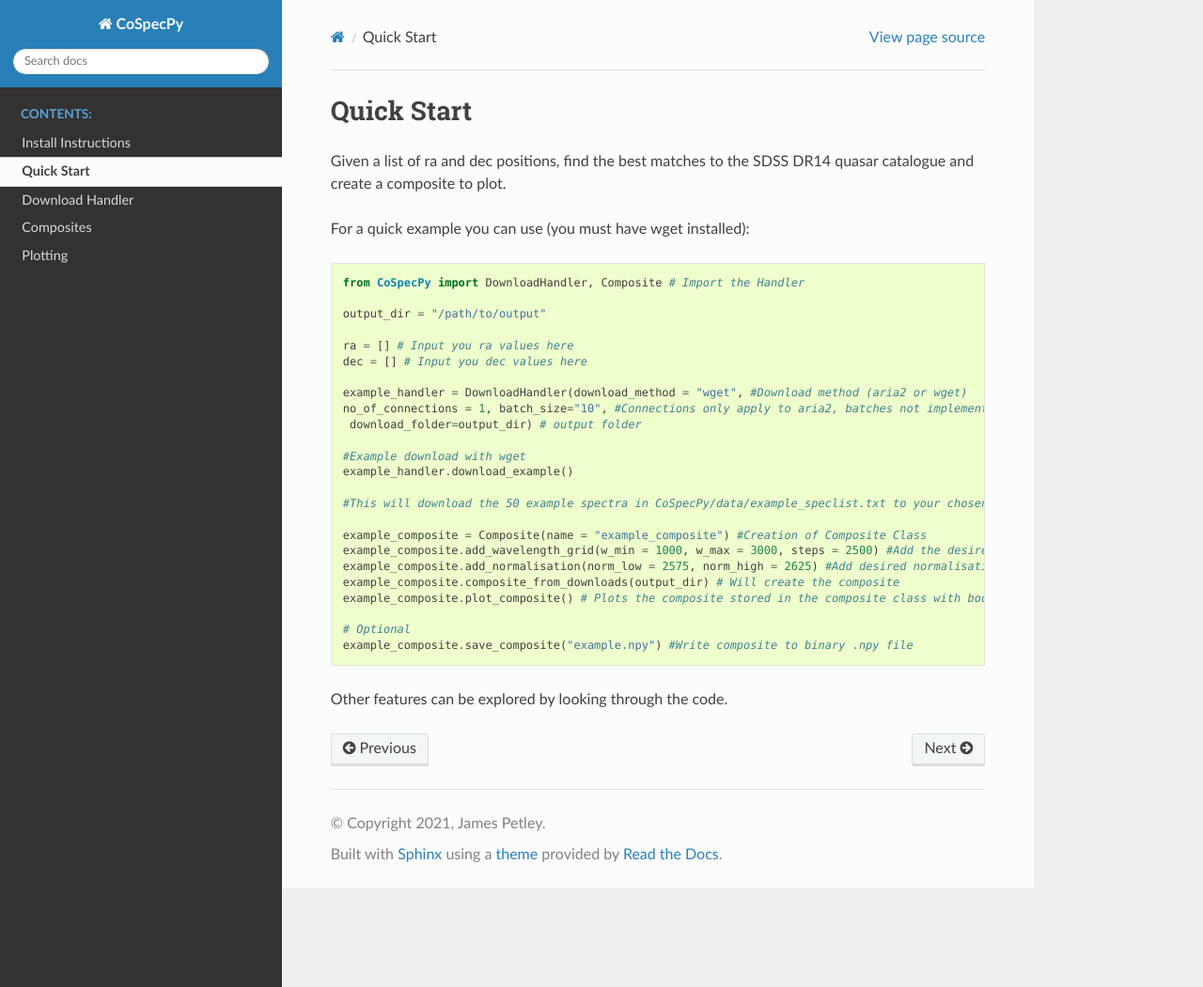
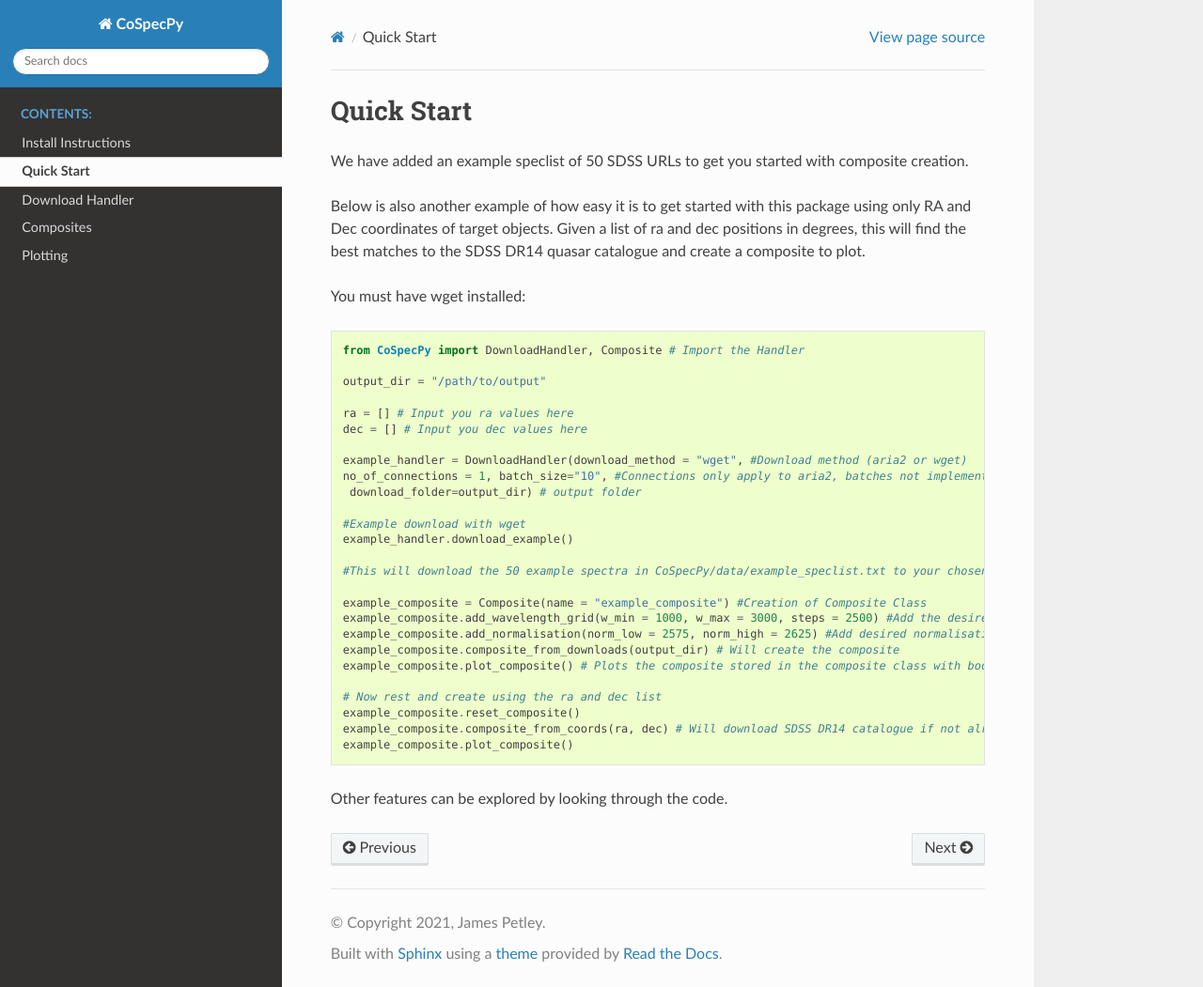
Before and after one commit to jwpetley/CoSpecPy, a Sphinx documentation site: the page built from docs/source/getting_started.rst, in a window 1280 px wide and 1051 px high. Shown: the whole window at 94% size. Built offline with Sphinx 7.4.7 and the Read the Docs theme 2.0.0, drawn with Linux system fonts in a browser that asks for light colours.

Commit message:
Added to the getting started page

```diff
--- a/docs/source/getting_started.rst
+++ b/docs/source/getting_started.rst
@@ -2,11 +2,15 @@
 Quick Start
 ============
 
-Given a list of ra and dec positions, find the best matches to the SDSS DR14 quasar
+We have added an example speclist of 50 SDSS URLs to get you started with composite creation.
+
+Below is also another example of how easy it is to get started with this package using only
+RA and Dec coordinates of target objects.
+Given a list of ra and dec positions in degrees, this will find the best matches to the SDSS DR14 quasar
 catalogue and create a composite to plot.
 
 
-For a quick example you can use (you must have wget installed):
+You must have wget installed:
 
 .. code-block:: python
 
@@ -32,8 +36,10 @@ For a quick example you can use (you must have wget installed):
   example_composite.composite_from_downloads(output_dir) # Will create the composite
   example_composite.plot_composite() # Plots the composite stored in the composite class with bootstrapped uncertainties
 
-  # Optional
-  example_composite.save_composite("example.npy") #Write composite to binary .npy file
+  # Now rest and create using the ra and dec list
+  example_composite.reset_composite()
+  example_composite.composite_from_coords(ra, dec) # Will download SDSS DR14 catalogue if not already present (~750 MB)
+  example_composite.plot_composite()
 
 
 Other features can be explored by looking through the code.
```
